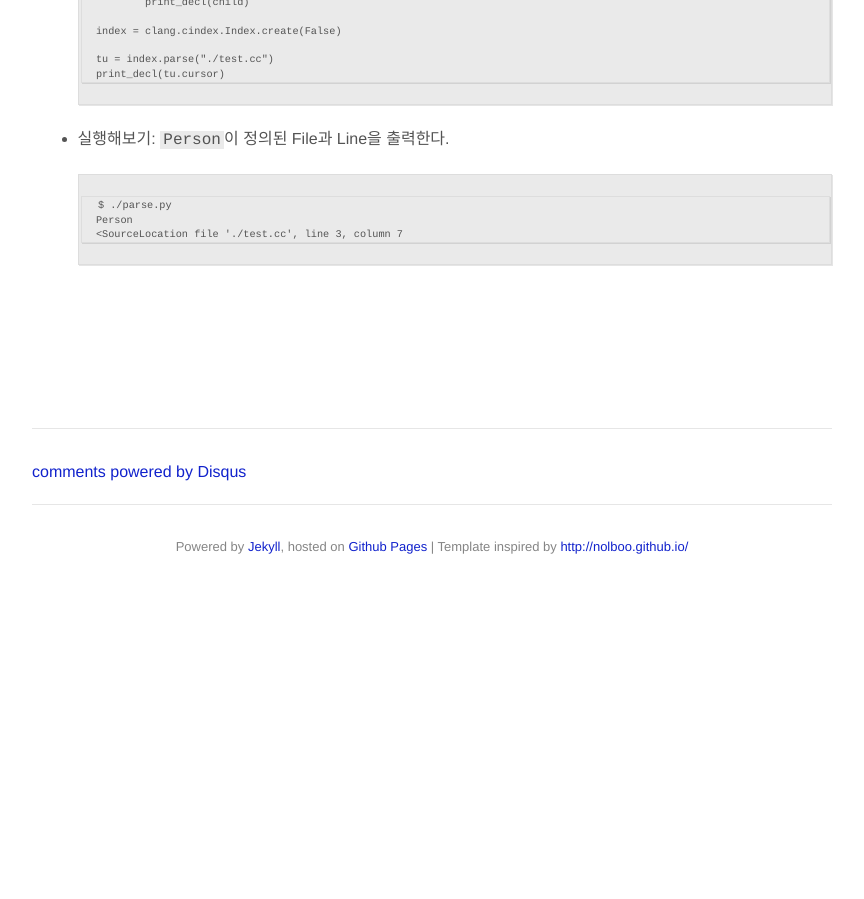
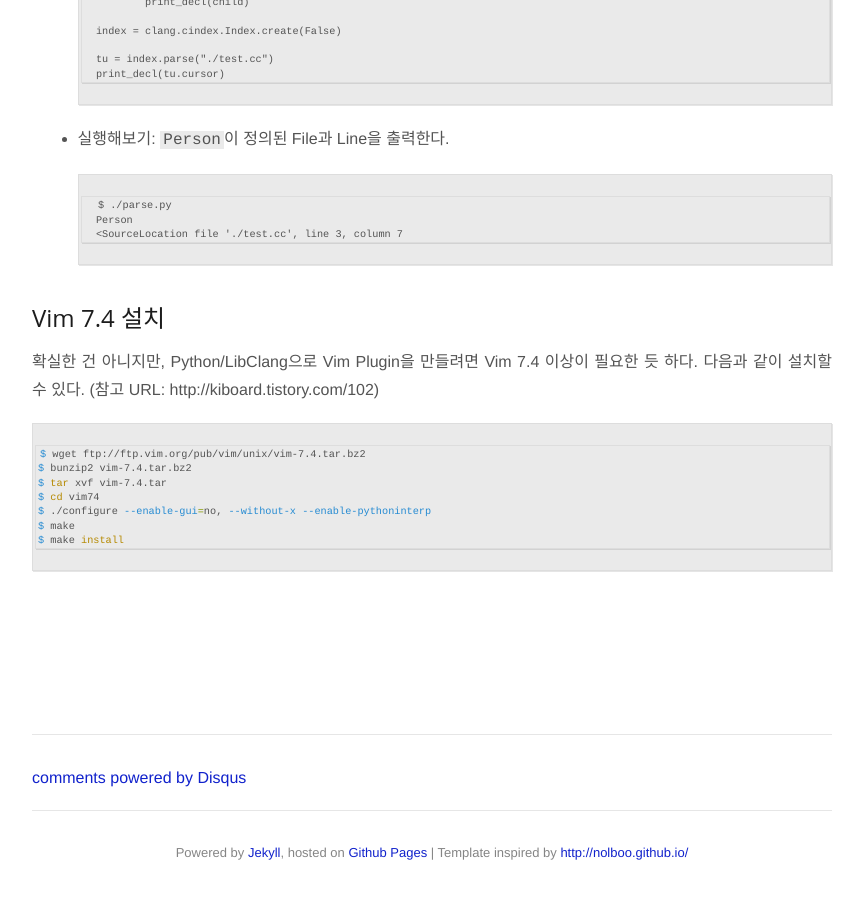
Before and after one commit to jason-heo/jason-heo.github.io, a Jekyll site: the page built from _posts/2015-07-15-vim-plugin-python-libclang.md, in a window 1280 px wide and 900 px high, scrolled down 4072 px. Shown: the whole window, without its empty margins (208-1072 px from the left). Built offline with Jekyll 4.4.1, drawn with Linux system fonts in a browser that asks for light colours; Markdown is read by kramdown in place of the engine named in the settings; comment, search, counter and statistics services are not loaded; before the commit the page ends 4666 px from its top, so only the background shows below that.

````diff
--- a/_posts/2015-07-15-vim-plugin-python-libclang.md
+++ b/_posts/2015-07-15-vim-plugin-python-libclang.md
@@ -162,3 +162,18 @@
         $ ./parse.py
         Person
         <SourceLocation file './test.cc', line 3, column 7
+
+Vim 7.4 설치
+-----------
+
+확실한 건 아니지만, Python/LibClang으로 Vim Plugin을 만들려면 Vim 7.4 이상이 필요한 듯 하다. 다음과 같이 설치할 수 있다. (참고 URL: http://kiboard.tistory.com/102)
+
+```sh
+$ wget ftp://ftp.vim.org/pub/vim/unix/vim-7.4.tar.bz2
+$ bunzip2 vim-7.4.tar.bz2
+$ tar xvf vim-7.4.tar
+$ cd vim74
+$ ./configure --enable-gui=no, --without-x --enable-pythoninterp
+$ make
+$ make install
+```
````
Also changed, not shown: _posts/2014-08-09-giheung-stat.md (+10 -1 lines), images/posts/life/giheung-stat/gh-table1.PNG (added), images/posts/life/giheung-stat/gh-table2.PNG (added).
